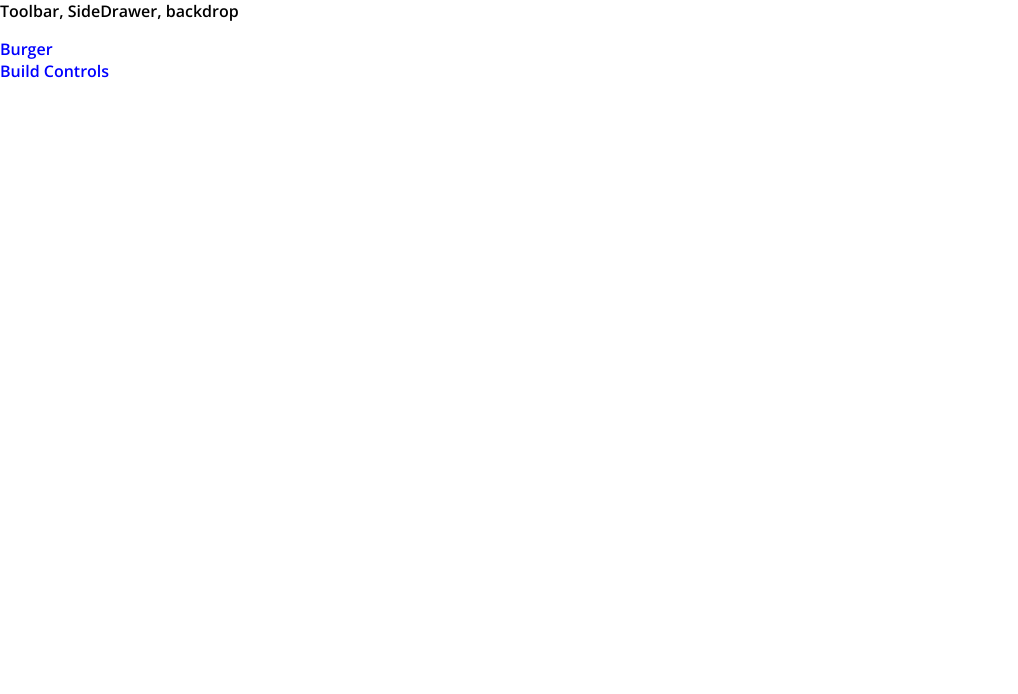
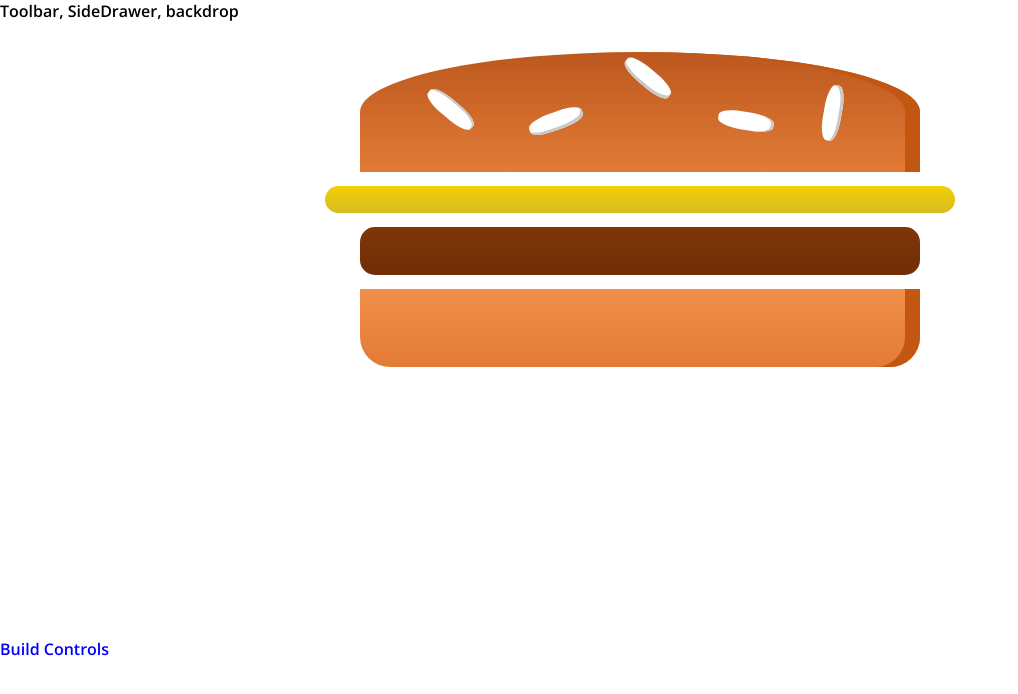
Before and after one commit to ahmedghallab/ReactTutorials, a React app: page / in a window 1280 px wide. Shown: the top 694 px of the page, without its empty margins (0-1018 px from the left). Built offline with nearby package versions, Linux system fonts and the light colour scheme.

Commit message:
Adding validation
npm install --save prop-types (validate the prop types)

```diff
--- a/package.json
+++ b/package.json
@@ -30,6 +30,7 @@
     "postcss-flexbugs-fixes": "3.2.0",
     "postcss-loader": "2.0.6",
     "promise": "8.0.1",
+    "prop-types": "^15.7.2",
     "react": "^16.10.0",
     "react-dev-utils": "^4.0.1",
     "react-dom": "^16.10.0",
@@ -37,7 +38,6 @@
     "sw-precache-webpack-plugin": "0.11.4",
     "url-loader": "0.5.9",
     "webpack": "3.5.1",
-    "webpack-dev-server": "2.7.1",
     "webpack-manifest-plugin": "1.2.1",
     "whatwg-fetch": "2.0.3"
   },
@@ -86,5 +86,8 @@
   },
   "eslintConfig": {
     "extends": "react-app"
+  },
+  "devDependencies": {
+    "webpack-dev-server": "^2.7.1"
   }
 }
--- a/src/components/Burger/Burger.css
+++ b/src/components/Burger/Burger.css
@@ -0,0 +1,27 @@
+.Burger{
+    width: 100%;
+    margin: auto;
+    height: 250px;
+    overflow: scroll;
+    text-align: center;
+    font-weight: bold;
+    font-size: 1.2rem;
+}
+@media (min-width: 500px) and (min-height:400px){
+    .Burger {
+        width: 350px;
+        height: 300px;
+    }
+}
+@media (min-width: 500px) and (min-height:401px){
+    .Burger {
+        width: 450px;
+        height: 400px;
+    }
+}
+@media (min-width: 1000px) and (min-height:700px){
+    .Burger {
+        width: 700px;
+        height: 600px;
+    }
+}
--- a/src/components/Burger/Burger.js
+++ b/src/components/Burger/Burger.js
@@ -0,0 +1,18 @@
+import React from 'react';
+import classes from './Burger.css'
+import Aux from '../../hoc/Aux';
+import BurgerIngredient from './BurgerIngredient/BurgerIngredient'
+const burger = (props) =>{
+    return(
+        <Aux>
+            <div className={classes.Burger}>
+                {/* we did the validation for these types below */}
+                <BurgerIngredient type="breadTop" />
+                <BurgerIngredient type="cheese" />
+                <BurgerIngredient type="meat" />
+                <BurgerIngredient type="breadBottom" />
+            </div>
+        </Aux>
+    );
+}
+export default burger;
--- a/src/components/Burger/BurgerIngredient/BurgerIngredient.js
+++ b/src/components/Burger/BurgerIngredient/BurgerIngredient.js
@@ -1,29 +1,39 @@
-import React from 'react';
+import React, { Component } from 'react';
 import classes from './BurgerIngredient.css'
-const burgerIngredient = (props) => {
+import Proptypes from 'prop-types';
+
+class BurgerIngredient extends Component {
+    render() {
         let ingredient = null;
-    switch(props.type){
-        case('breadBottom'):
+        switch (this.props.type) {
+            case ('breadBottom'):
                 ingredient = <div className={classes.BreadBottom}></div>;
                 break;
-        case('breadTop'):
+            case ('breadTop'):
                 ingredient = <div className={classes.BreadTop}>
                     <div className={classes.Seeds1}></div>
                     <div className={classes.Seeds2}></div>
                 </div>;
                 break;
-        case('meat'):
+            case ('meat'):
                 ingredient = <div className={classes.Meat}></div>;
                 break;
-        case('cheese'):
+            case ('cheese'):
                 ingredient = <div className={classes.Cheese}></div>;
                 break;
-        case('salad'):
+            case ('salad'):
                 ingredient = <div className={classes.Salad}></div>;
                 break;
-        case('turkeyTacon'):
+            case ('turkeyTacon'):
                 ingredient = <div className={classes.turkeyBacon}></div>;
                 break;
-        default: break;
+            default: ingredient = null;
+        }
+        return ingredient;
     }
 }
+
+BurgerIngredient.prototypes = {
+    type: Proptypes.string.isRequired
+}
+export default BurgerIngredient;
--- a/src/containers/BurgerBuilder/BurgerBuilder.js
+++ b/src/containers/BurgerBuilder/BurgerBuilder.js
@@ -1,12 +1,11 @@
 import React, { Component } from "react";
 import Aux from '../../hoc/Aux'
+import Burger from '../../components/Burger/Burger'
 class BurgerBuilder extends Component {
     render() {
         return(
             <Aux>
-            <div>
-                Burger
-            </div>
+            <Burger/>
             <div>
                 Build Controls
             </div>
```
Also changed, not shown: 1 other file (tests, documents, lock files or other folders). Lines whose indentation alone changed are shown as unchanged.
